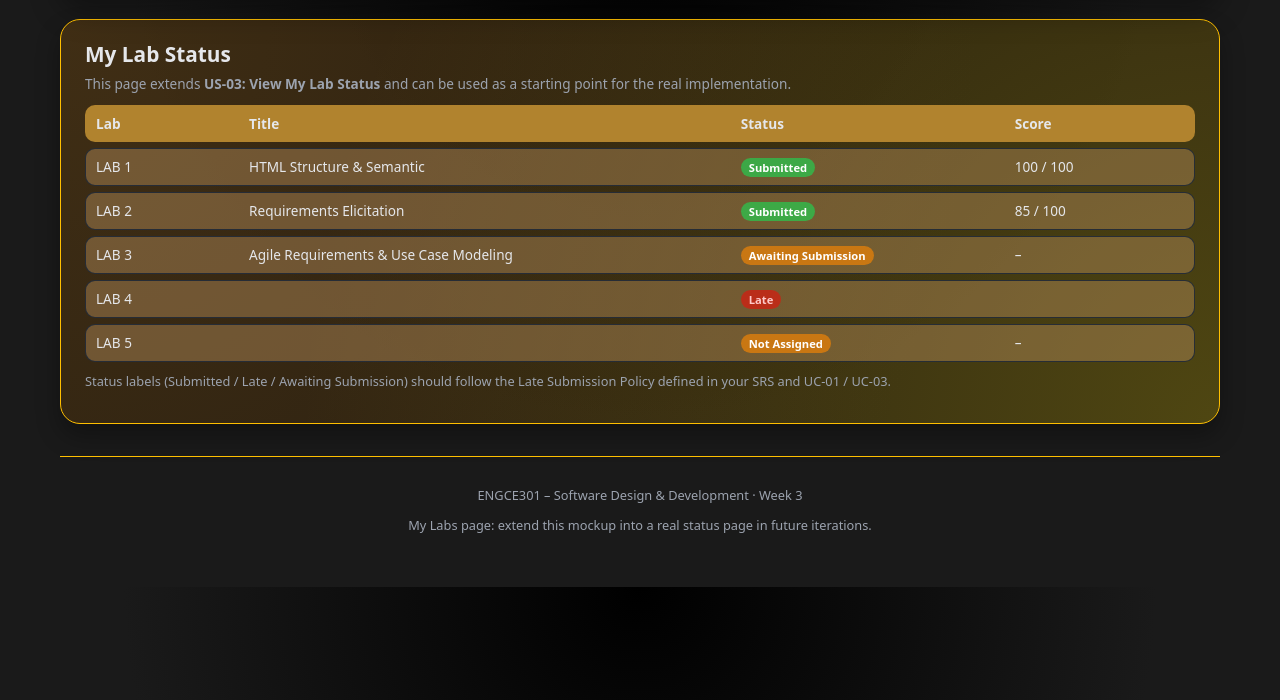
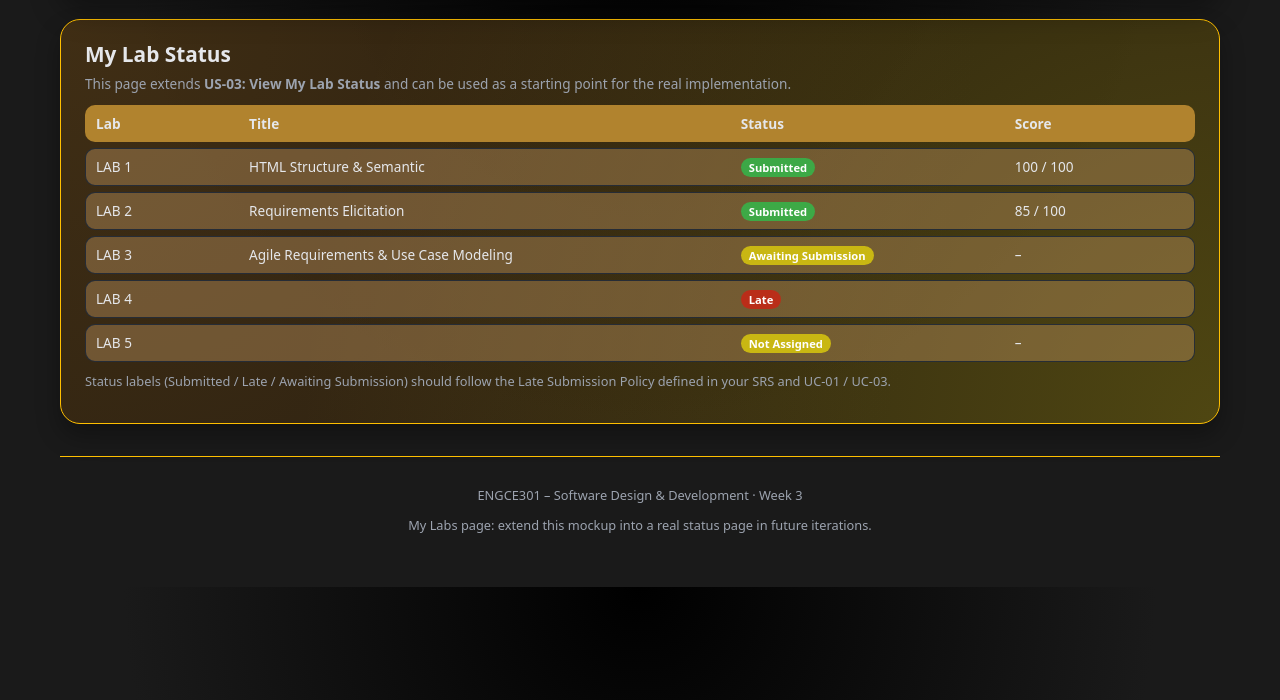
Before and after one commit to SoftwareDesign68-Team4/engce301-team-cpeno4, a plain HTML site: page engce301_Lab3_Web/my-labs.html in a window 1280 px wide. Shown: the part 100-800 px from the top of the page. Drawn offline with Linux system fonts and the light colour scheme.

Commit message:
ตกแต่งรอบที่3

```diff
--- a/engce301_Lab3_Web/styles.css
+++ b/engce301_Lab3_Web/styles.css
@@ -271,7 +271,7 @@ a {
 }
 
 .content-card {
-    background: rgba(221, 95, 22, 0.603);
+    background: rgba(221, 95, 22, 0.24);
     border-radius: 16px;
     padding: 16px 18px;
     border: 1px solid var(--color-border);
@@ -404,13 +404,13 @@ a {
 }
 
 .status-pending {
-    background: rgba(245, 133, 4, 0.664);
+    background: rgba(245, 229, 4, 0.664);
     color: #ffffff;
 }
 
 .status-late {
     background: rgba(255, 0, 0, 0.507);
-    color: #fecaca;
+    color: #ffffff;
 }
 
 /* แถว TODO ให้ดูต่างออกไปนิดหน่อย */
```
